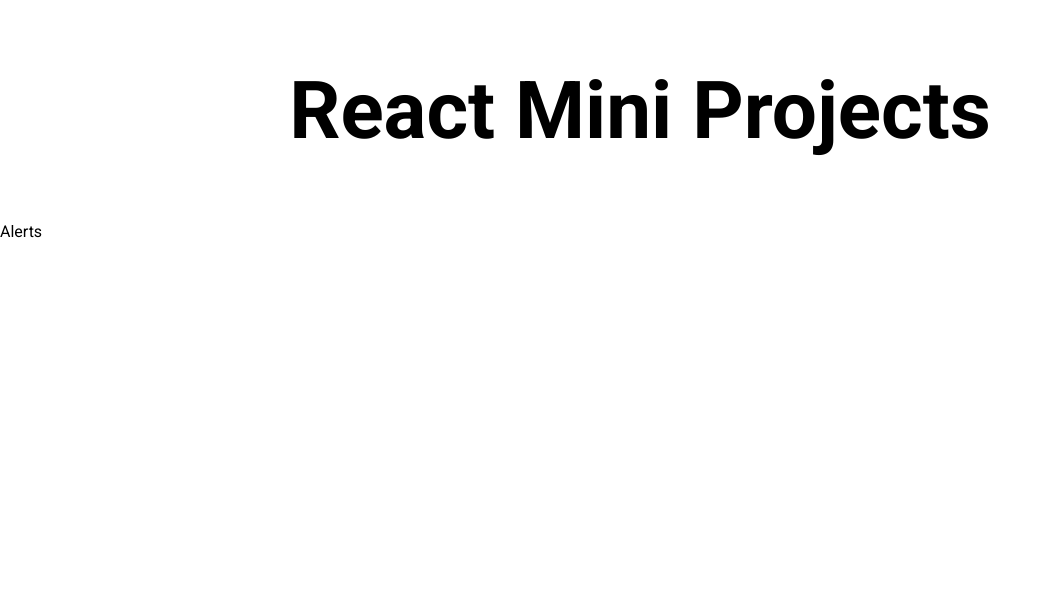
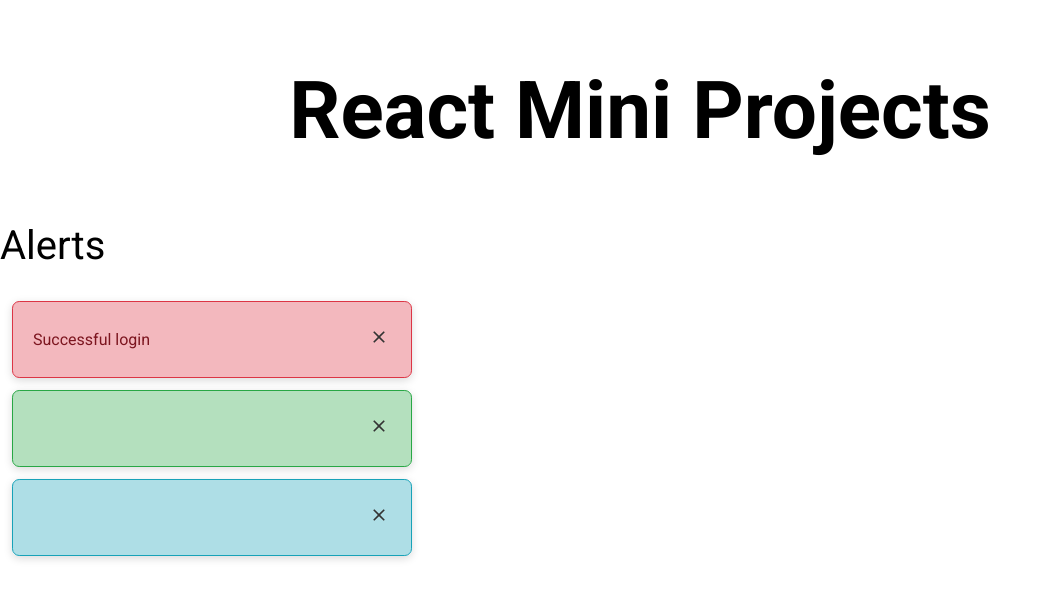
Before and after one commit to patbou02/react-mini-projects, a React (Create React App) app: page / in a window 1280 px wide. Shown: the top 598 px of the page, without its empty margins (0-1051 px from the left). Built offline with nearby package versions, Linux system fonts and the light colour scheme; the HTML template or start-up script is replaced by a standard one.

Commit message:
Created structure of the alert element with support for type/message props and use of a Button for closing after a 1/2 sec delay. Created 3 Alert instances with different types and messages within the Alerts component.

```diff
--- a/src/components/Alert.jsx
+++ b/src/components/Alert.jsx
@@ -1,8 +1,25 @@
 import { useState, useEffect } from 'react';
+import Button from '../components/Button';
+import { IoMdClose } from "react-icons/io";
 
-function Alert() {
+function Alert({ type, message }) {
+
+  const [showAlert, setShowAlert] = useState(true);
+
+  const closeAlert = e => {
+    e.target.parentElement.parentElement.parentElement.classList.add('fadeAlert');
+    setTimeout(()=> setShowAlert(false), 500);
+  }
+
   return (
-    <div>Alert</div>
+    showAlert && (
+      <div className={`alert alert-${type}`}>
+        <div className="alert-close">
+          <span className="mr-1">{message}</span>
+          <Button classes="btn-close" text="" icon={<IoMdClose />} onClick={closeAlert} />
+        </div>
+      </div>
+    )
   );
 }
 
--- a/src/projects/05-Alerts/Alerts.jsx
+++ b/src/projects/05-Alerts/Alerts.jsx
@@ -1,6 +1,15 @@
+import Alert from '../../components/Alert';
+
 function Alerts() {
 
-  return (<div className="container mx-auto">Alerts</div>);
+  return (
+    <div className="container mx-auto">
+      <h2 className="subtitle">Alerts</h2>
+      <Alert type="danger" message="Successful login" />
+      <Alert type="success" message="" />
+      <Alert type="info" message="" />
+    </div>
+  );
 }
 
 export default Alerts;
```
